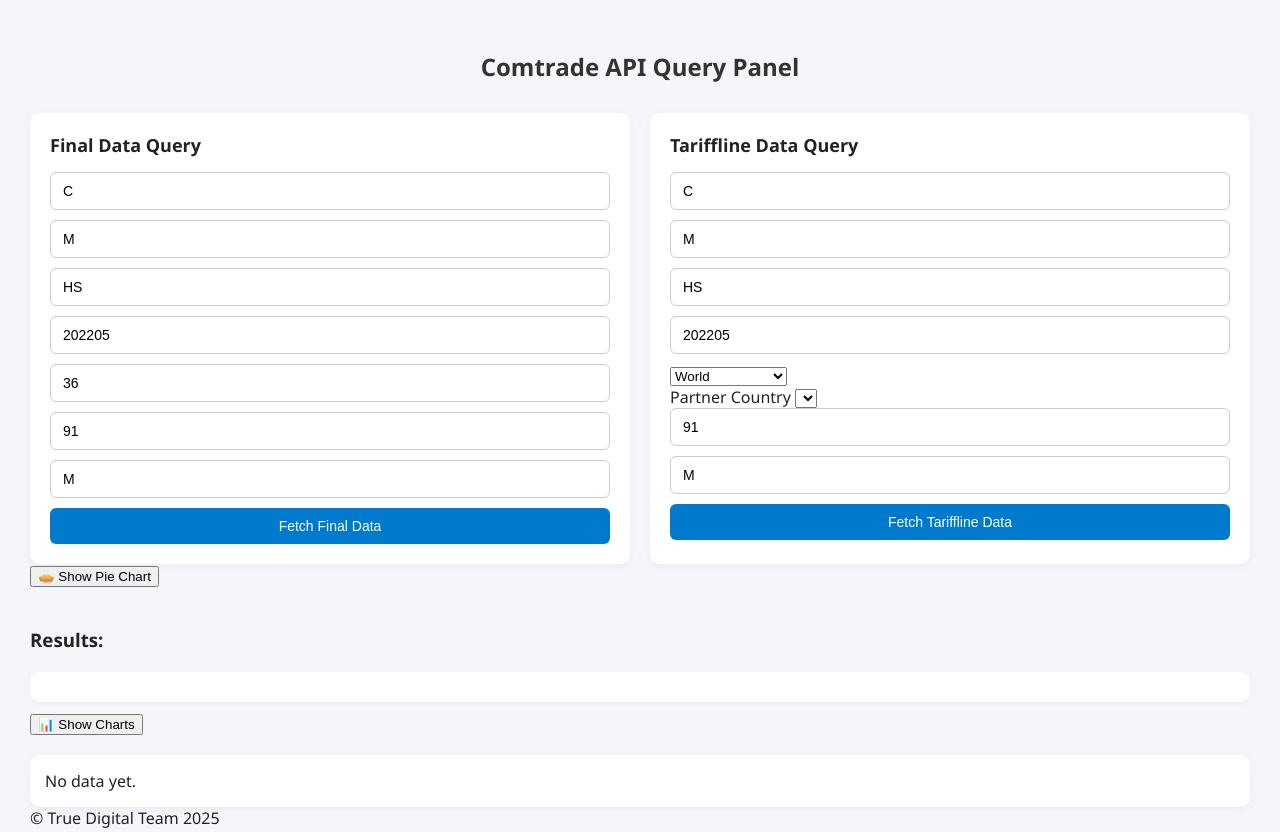
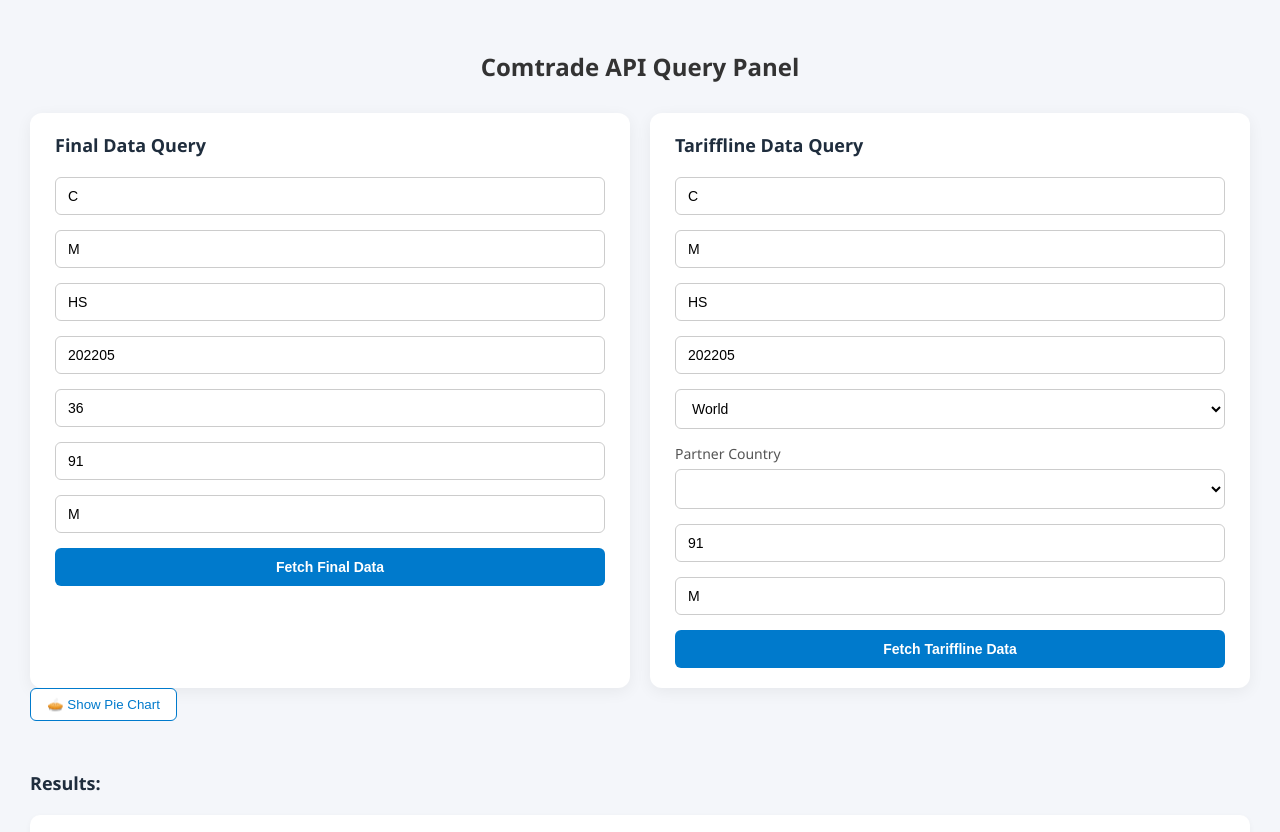
Before and after one commit to eraykpln/ffront-comtrade, a plain HTML site: page index.html in a window 1280 px wide. Shown: the top 832 px of the page. Drawn offline with nearby package versions, Linux system fonts and the light colour scheme.

Commit message:
stylees form

```diff
--- a/style.css
+++ b/style.css
@@ -1,4 +1,4 @@
-/* Genel stiller */
+/* Genel yapı */
 body {
   font-family: "Segoe UI", sans-serif;
   background-color: #f4f6fa;
@@ -13,7 +13,14 @@ h2 {
   color: #333;
 }
 
-/* Form yapısı */
+h3 {
+  font-size: 18px;
+  color: #1f2d3d;
+  margin-top: 0;
+  margin-bottom: 20px;
+}
+
+/* Flex form container */
 .flex {
   display: flex;
   flex-wrap: wrap;
@@ -21,47 +28,58 @@ h2 {
   justify-content: space-between;
 }
 
+/* Form kutusu */
 form {
   flex: 1;
   min-width: 300px;
-  background-color: #fff;
-  border-radius: 10px;
-  box-shadow: 0 2px 10px rgba(0, 0, 0, 0.05);
-  padding: 20px;
+  background-color: #ffffff;
+  border-radius: 12px;
+  box-shadow: 0 4px 16px rgba(0, 0, 0, 0.06);
+  padding: 20px 25px;
   box-sizing: border-box;
+  transition: box-shadow 0.3s ease;
 }
 
-form h3 {
-  margin-top: 0;
-  font-size: 18px;
-  color: #222;
-  margin-bottom: 15px;
+/* Etiketler */
+form label {
+  display: block;
+  margin-bottom: 6px;
+  font-size: 14px;
+  font-weight: 500;
+  color: #555;
 }
 
-form input {
+/* Giriş alanları (input ve select) */
+form input,
+form select {
   width: 100%;
-  margin-bottom: 10px;
   padding: 10px 12px;
+  margin-bottom: 15px;
+  font-size: 14px;
+  border: 1px solid #ccc;
   border-radius: 6px;
-  border: 1px solid #ccc;
-  transition: border 0.2s ease;
-  font-size: 14px;
   box-sizing: border-box;
+  transition: border 0.2s ease, box-shadow 0.2s ease;
+  background-color: #fff;
 }
 
-form input:focus {
+form input:focus,
+form select:focus {
+  border-color: #007acc;
+  box-shadow: 0 0 0 2px rgba(0, 122, 204, 0.15);
   outline: none;
-  border-color: #007acc;
 }
 
+/* Butonlar */
 form button {
   width: 100%;
   background-color: #007acc;
   color: white;
   border: none;
-  padding: 10px 0;
+  padding: 11px 0;
+  font-size: 14px;
+  font-weight: 600;
   border-radius: 6px;
-  font-size: 14px;
   cursor: pointer;
   transition: background-color 0.2s ease;
 }
@@ -70,28 +88,34 @@ form button:hover {
   background-color: #005fa3;
 }
 
-/* Tablo */
+/* Choices.js uyumu */
+.choices__inner {
+  border-radius: 6px !important;
+  border: 1px solid #ccc !important;
+  padding: 10px 12px !important;
+  min-height: 44px !important;
+}
+
+.choices__list--dropdown {
+  z-index: 9999;
+}
+
+/* Tablo ve sonuçlar */
 #results {
   margin-top: 40px;
 }
 
-#chartContainer {
+#chartContainer,
+#tableContainer {
   background-color: white;
   border-radius: 10px;
   padding: 15px;
-  margin-bottom: 20px;
-  box-shadow: 0 2px 10px rgba(0, 0, 0, 0.05);
+  margin-top: 20px;
+  box-shadow: 0 4px 16px rgba(0, 0, 0, 0.06);
+  overflow-x: auto;
 }
 
-#tableContainer {
-  overflow-x: auto;
-  background-color: white;
-  border-radius: 10px;
-  padding: 15px;
-  box-shadow: 0 2px 10px rgba(0, 0, 0, 0.05);
-  margin-top: 20px;
-}
-
+/* Tablo */
 table {
   width: 100%;
   border-collapse: collapse;
@@ -140,3 +164,24 @@ tr:nth-child(even) {
   transform: scale(1.1);
   cursor: pointer;
 }
+
+/* Pie chart toggle button */
+#togglePieBtn,
+#toggleChartBtn {
+  display: inline-block;
+  background-color: #ffffff;
+  color: #007acc;
+  border: 1px solid #007acc;
+  padding: 8px 16px;
+  border-radius: 6px;
+  font-weight: 500;
+  cursor: pointer;
+  transition: all 0.2s ease;
+  margin-bottom: 10px;
+}
+
+#togglePieBtn:hover,
+#toggleChartBtn:hover {
+  background-color: #007acc;
+  color: #fff;
+}
```
